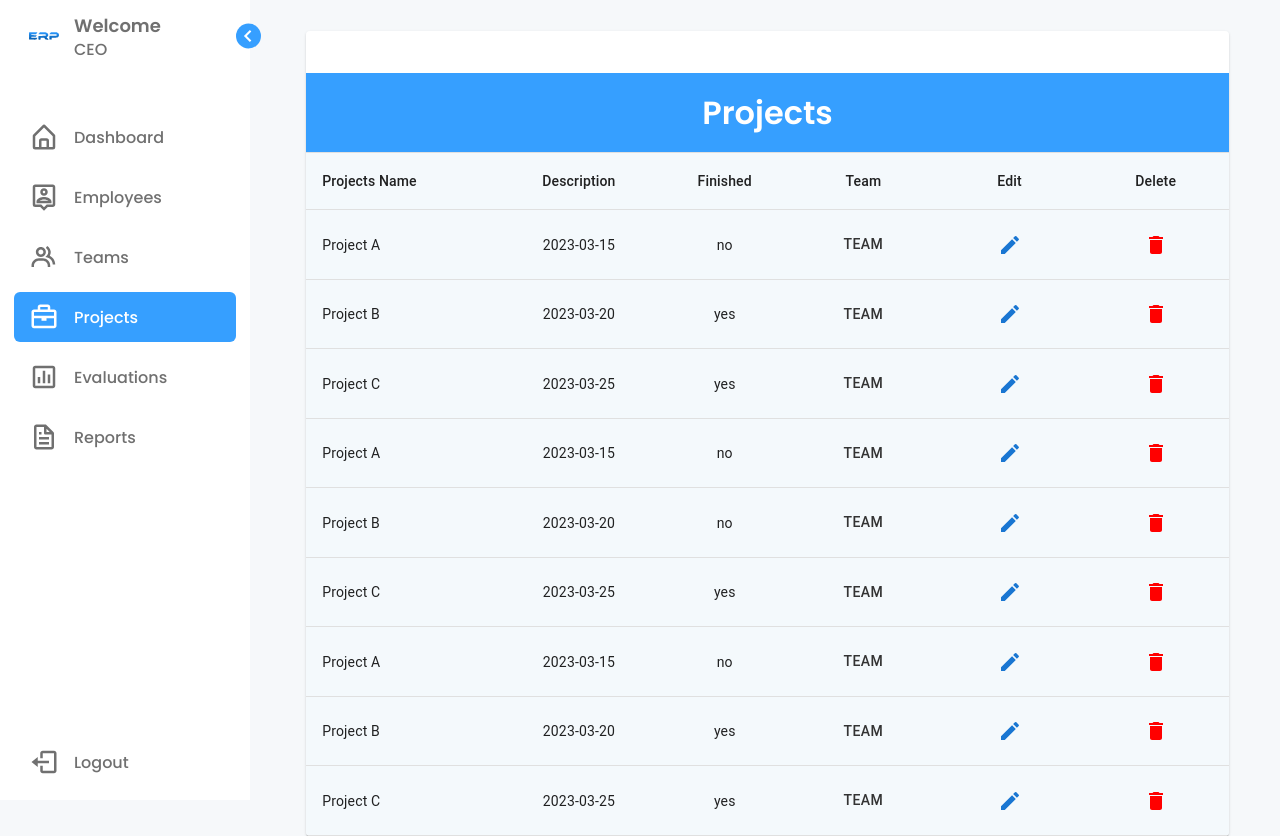
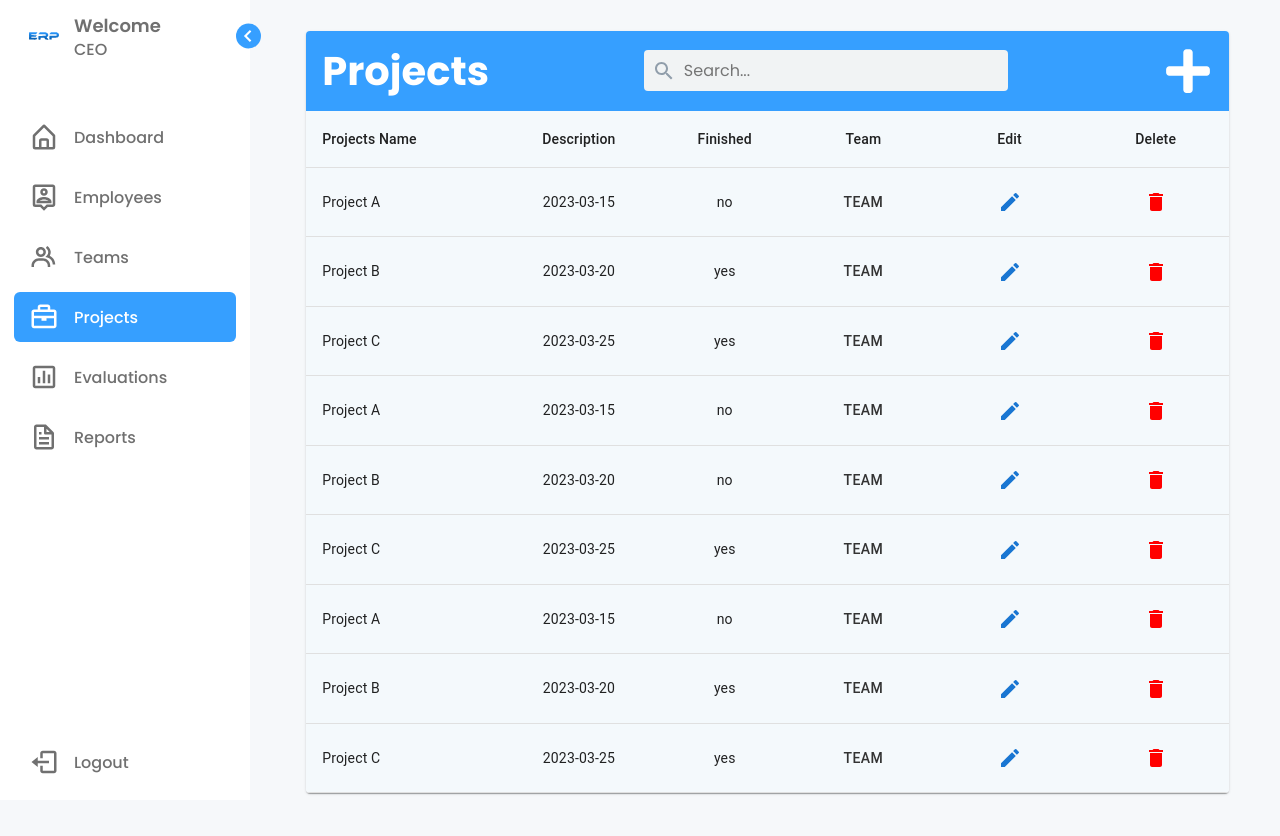
Before and after one commit to JanaTartousy/Advanced-Project, a React (Create React App) app: page /projects in a window 1280 px wide. Built offline with nearby package versions, Linux system fonts and the light colour scheme.

Commit message:
fixed_style

```diff
--- a/src/pages/projects/projects.css
+++ b/src/pages/projects/projects.css
@@ -8,3 +8,28 @@
   margin: 0 auto;
   width: 90%;
 }
+
+.projectsHeader {
+  height: 80px;
+  display: flex;
+  justify-content: space-between;
+  padding: 0 1rem;
+  align-items: center;
+  background-color: #369fff;
+  color: white;
+}
+.Add-button {
+  background: none;
+  border: none;
+  color: white;
+  text-decoration: none;
+  font-size: 50px;
+  cursor: pointer;
+  border-radius: 5px;
+  transition: 0.2s;
+  display: flex;
+  align-items: center;
+}
+.Add-button:hover {
+  transform: scale(1.35);
+}
--- a/src/pages/projects/projects.js
+++ b/src/pages/projects/projects.js
@@ -10,7 +10,8 @@ import TableContainer from "@mui/material/TableContainer";
 import Button from "@mui/material/Button";
 import Edit from "@mui/icons-material/Edit";
 import Delete from "@mui/icons-material/Delete";
-import AddCircleIcon from "@mui/icons-material/AddCircle";
+import SearchBar from "../teams/search";
+import { FaPlus } from "react-icons/fa";
 
 function Projects() {
   const projects = [
@@ -28,38 +29,13 @@ function Projects() {
   return (
     <div className="container">
       <TableContainer component={Paper}>
-        <Button
-          startIcon={<AddCircleIcon />}
-          style={{
-            fontSize: 12,
-            backgroundColor: "#369fff",
-            color: "white",
-            left: 1150,
-            marginBottom: "0.5%",
-          }}
-          size="large"
-          // onClick={() => alert("You can now add a project")}
-          variant="contained"
-        >
-          Add
-        </Button>
-        <div
-          className="project-header"
-          style={{
-            position: "relative",
-            width: "100%",
-            height: "80px",
-            backgroundColor: "#369FFF",
-            display: "flex",
-            justifyContent: "center",
-            alignItems: "center",
-            borderBottom: " 1px solid #E0E0E0",
-            color: "white",
-          }}
-        >
-          <h2>Projects</h2>
-          <div />
-        </div>
+        <header className="projectsHeader">
+          <h1>Projects</h1>
+          <SearchBar />
+          <button className="Add-button">
+            <FaPlus />
+          </button>
+        </header>
 
         <Table className="tableall" aria-label="projects table">
           <TableHead>
```
